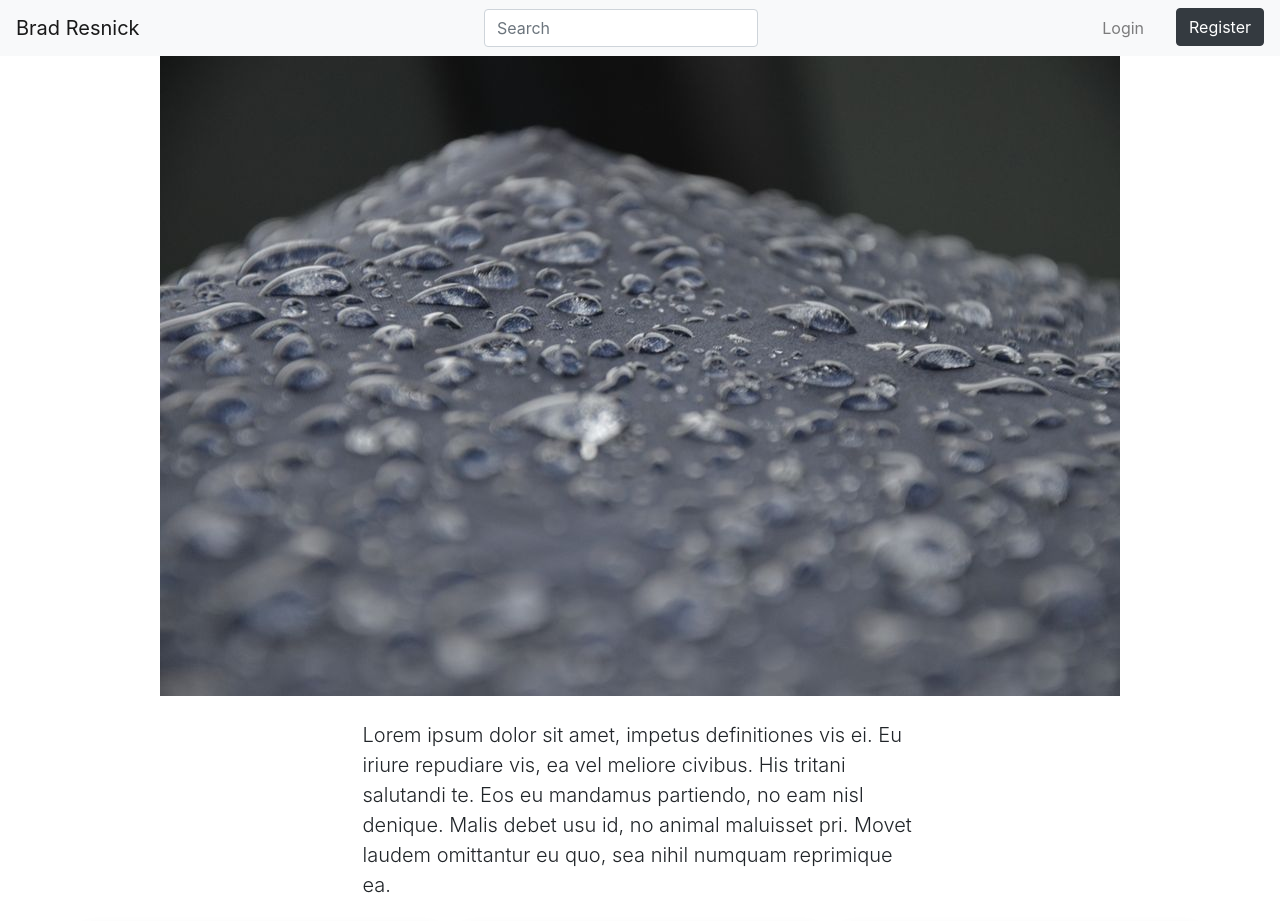
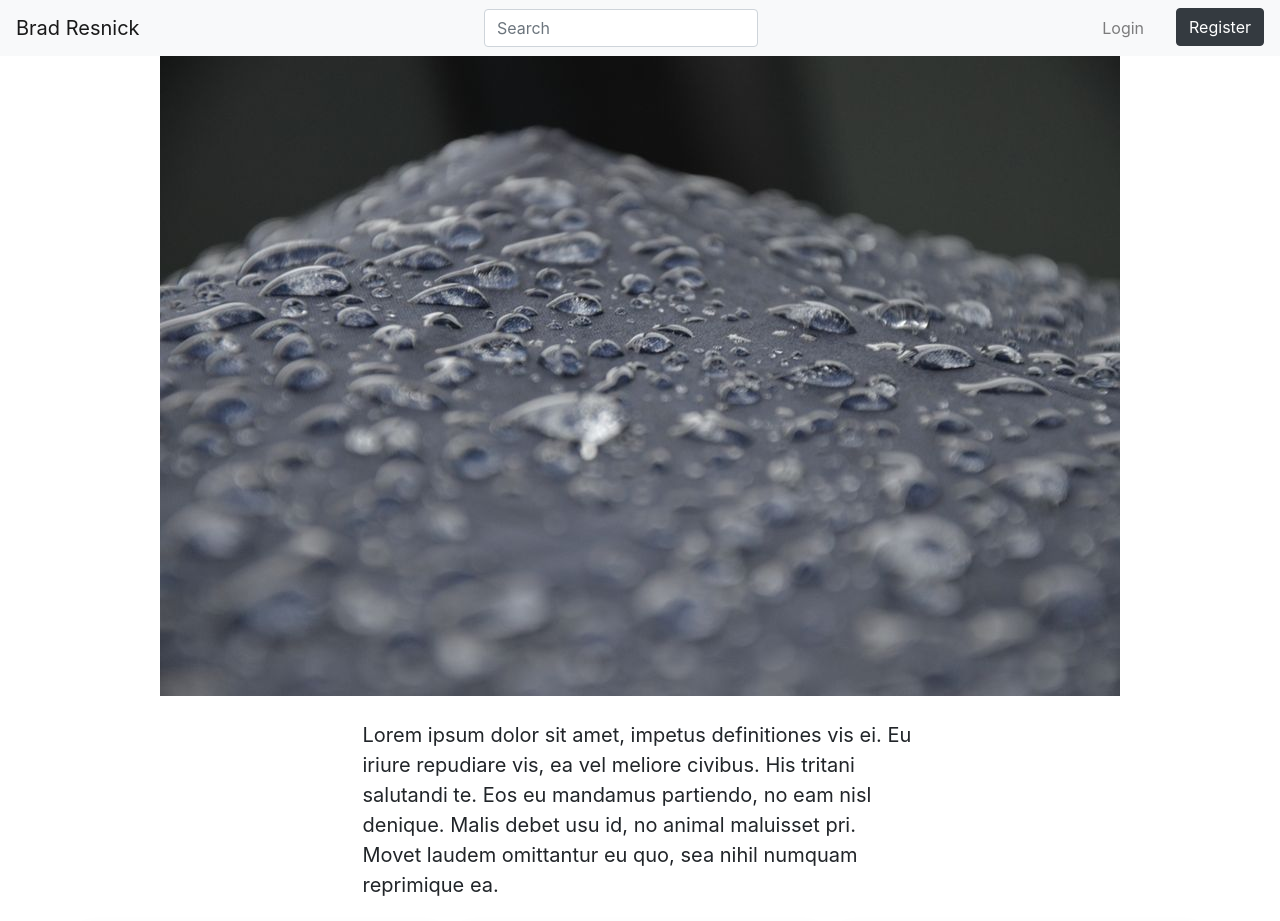
Before and after one commit to brad991/Bootsrap-Exercise, a plain HTML site: page index.html in a window 1280 px wide. Shown: the top 921 px of the page. Drawn offline with nearby package versions, Linux system fonts and the light colour scheme; grey boxes are pictures that could not be loaded.

Commit message:
made text "strong"

```diff
--- a/index.html
+++ b/index.html
@@ -38,7 +38,7 @@
 <main class="container">
 	<img class="d-block img-fluid mx-auto" src="assets/images/image-1.jpg" alt="droplets of water on fabric">
 
-	<p class="lead my-4 mx-auto w-50">Lorem ipsum dolor sit amet, impetus definitiones vis ei. Eu iriure repudiare vis, ea vel meliore civibus. His tritani salutandi te. Eos eu mandamus partiendo, no eam nisl denique. Malis debet usu id, no animal maluisset pri. Movet laudem omittantur eu quo, sea nihil numquam reprimique ea.</p>
+	<p class="lead my-4 mx-auto w-50"><strong>Lorem ipsum dolor sit amet, impetus definitiones vis ei. Eu iriure repudiare vis, ea vel meliore civibus. His tritani salutandi te. Eos eu mandamus partiendo, no eam nisl denique. Malis debet usu id, no animal maluisset pri. Movet laudem omittantur eu quo, sea nihil numquam reprimique ea.</strong></p>
 
 	<section class="row">
 
```
